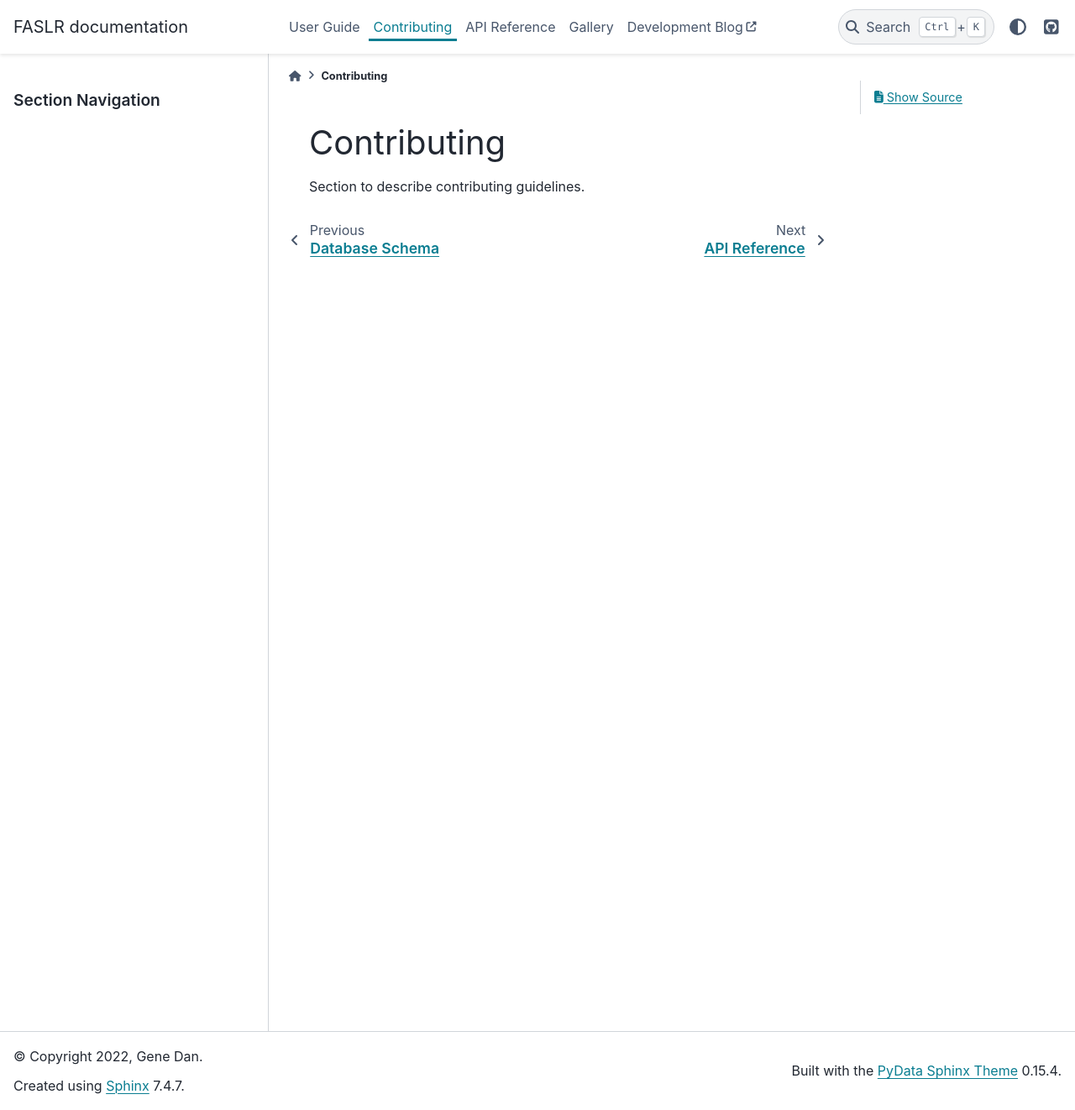
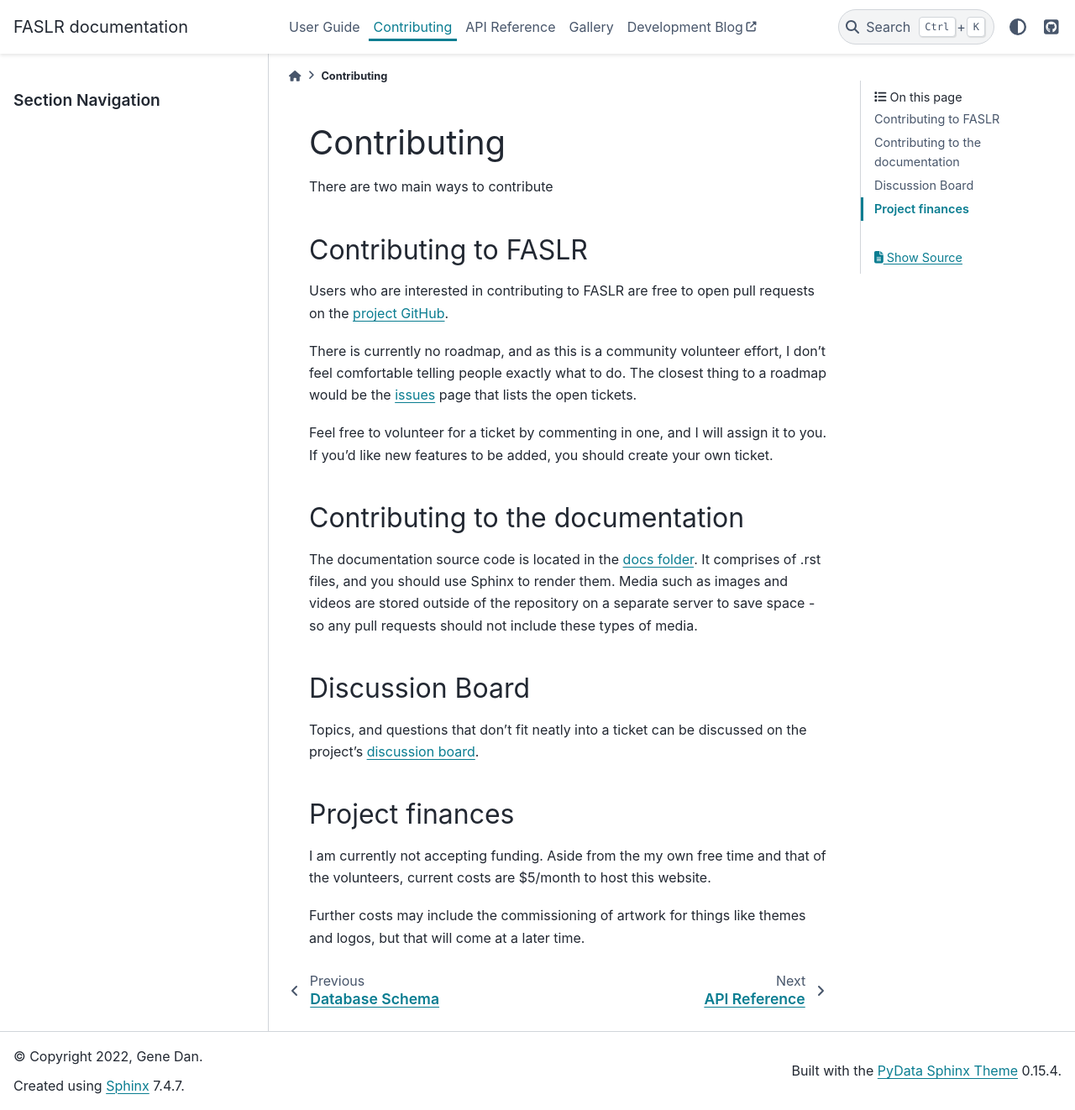
Before and after one commit to casact/FASLR, a Sphinx documentation site: the page built from docs/contributing/index.rst, in a window 1280 px wide and 1322 px high. Shown: the whole window at 84% size. Built offline with Sphinx 7.4.7 and the PyData theme 0.15.4, drawn with Linux system fonts in a browser that asks for light colours; the version number could not be read and is left out.

Commit message:
Update contributing guidelines.

```diff
--- a/docs/contributing/index.rst
+++ b/docs/contributing/index.rst
@@ -1,8 +1,35 @@
 Contributing
 =============
 
-Section to describe contributing guidelines.
+There are two main ways to contribute
 
-.. toctree::
-   :maxdepth: 2
-   :caption: Contents:
+======================
+Contributing to FASLR
+======================
+
+Users who are interested in contributing to FASLR are free to open pull requests on the `project GitHub <https://github.com/casact/FASLR/pulls>`_.
+
+There is currently no roadmap, and as this is a community volunteer effort, I don't feel comfortable telling people exactly what to do. The closest thing to a roadmap would be the `issues <https://github.com/casact/FASLR/issues>`_ page that lists the open tickets.
+
+Feel free to volunteer for a ticket by commenting in one, and I will assign it to you. If you'd like new features to be added, you should create your own ticket.
+
+==================================
+Contributing to the documentation
+==================================
+
+The documentation source code is located in the `docs folder <https://github.com/casact/FASLR/tree/main/docs>`_. It comprises of .rst files, and you should use Sphinx to render them. Media such as images and videos are stored outside of the repository on a separate server to save space - so any pull requests should not include these types of media.
+
+
+=================
+Discussion Board
+=================
+
+Topics, and questions that don't fit neatly into a ticket can be discussed on the project's `discussion board <https://github.com/casact/FASLR/discussions>`_.
+
+=================
+Project finances
+=================
+
+I am currently not accepting funding. Aside from the my own free time and that of the volunteers, current costs are $5/month to host this website.
+
+Further costs may include the commissioning of artwork for things like themes and logos, but that will come at a later time.
```
